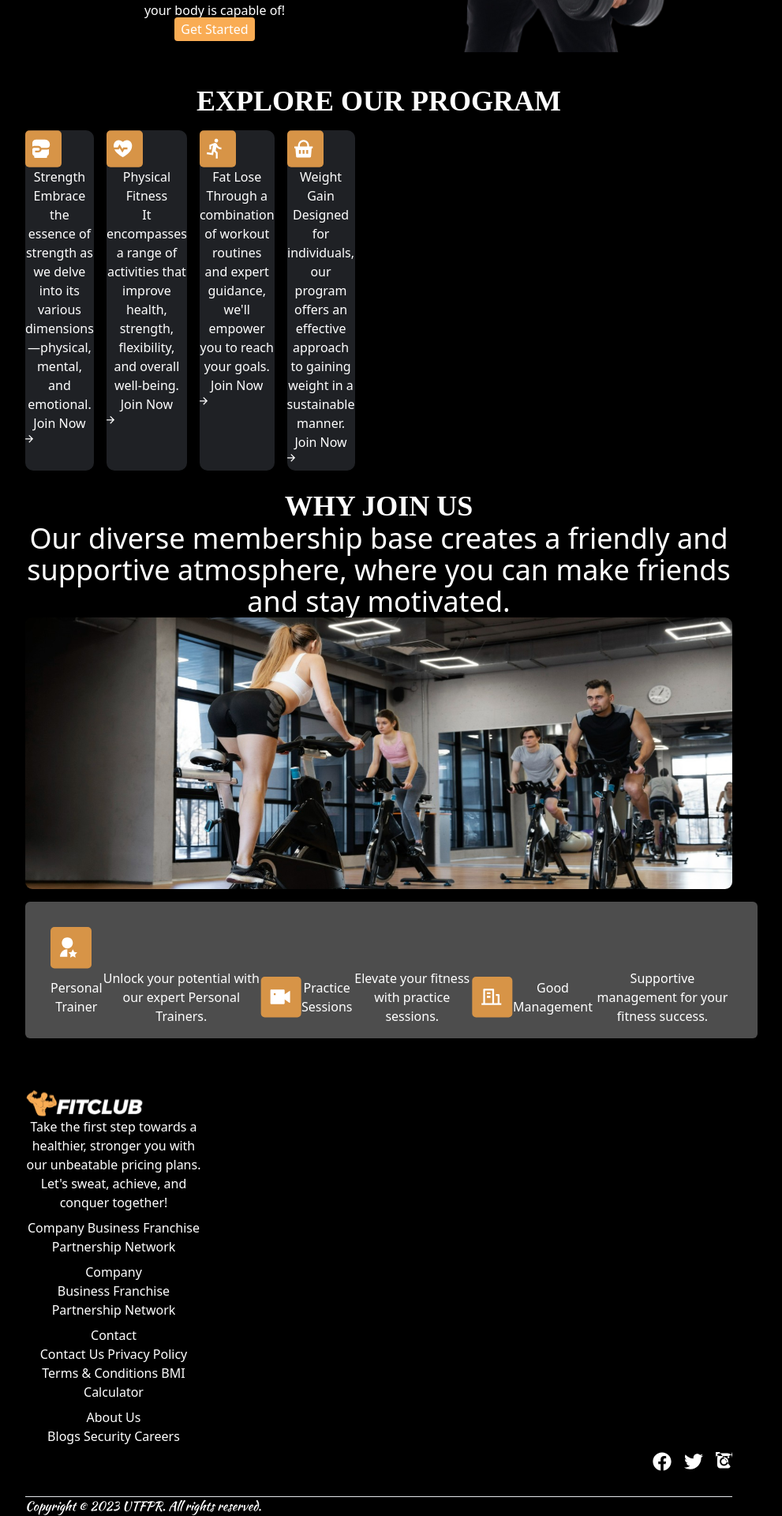
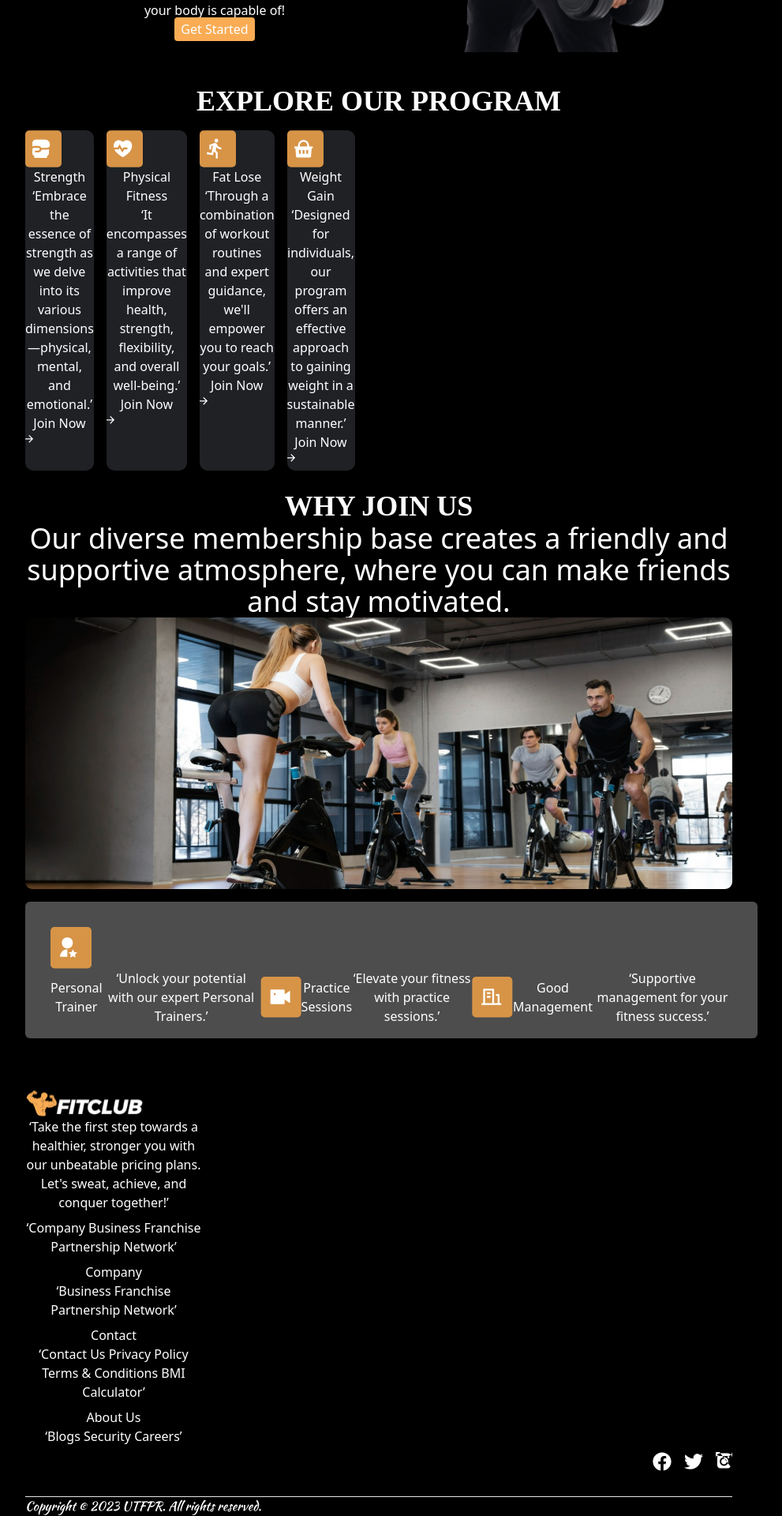
Before and after one commit to bruno654/prova1, a Next.js app: page / in a window 1280 px wide. Shown: the part 592-2512 px from the top of the page at 79% size, without its empty margins (160-1151 px from the left). Built offline with nearby package versions, Linux system fonts and the light colour scheme.

Commit message:
fix: ultimo

```diff
--- a/app/components/Banner.tsx
+++ b/app/components/Banner.tsx
@@ -34,7 +34,7 @@ export default function Banner() {
             color: '#FFF',
           }}
         >
-          <span>&apos;MAKE YOUR BODY SHAPE&apos;</span>
+          <span>&lsquo;MAKE YOUR BODY SHAPE&rsquo;</span>
         </h3>
         <div
           style={{
@@ -45,7 +45,7 @@ export default function Banner() {
             alignItems: 'flex-start',
           }}
         >
-          Unleash your potential and embark on a journey towards a stronger, fitter, and more confident you. Sign up for &apos;Make Your Body Shape&apos; now and witness the incredible transformation your body is capable of!
+          Unleash your potential and embark on a journey towards a stronger, fitter, and more confident you. Sign up for &lsquo;Make Your Body Shape&rsquo; now and witness the incredible transformation your body is capable of!
         </div>
         <a
           className="text-white bg-[#F9AC54] px-2 py-[4px] rounded hover:bg-blue hover:text-white"
--- a/app/components/Courses.tsx
+++ b/app/components/Courses.tsx
@@ -21,7 +21,7 @@ export default function Courses() {
 
             <div className="text-white text-center">
               <h3>Strength</h3>
-              <p>Embrace the essence of strength as we delve into its various dimensions—physical, mental, and emotional.</p>
+              <p>&lsquo;Embrace the essence of strength as we delve into its various dimensions—physical, mental, and emotional.&rsquo;</p>
               <h4>Join Now <Image src="/img/Icon.svg" alt="Descrição da Imagem" width={16} height={16} /></h4>
             </div>
           </a>
@@ -32,7 +32,7 @@ export default function Courses() {
 
             <div className="text-white text-center">
               <h3>Physical Fitness</h3>
-              <p>It encompasses a range of activities that improve health, strength, flexibility, and overall well-being.</p>
+              <p>&lsquo;It encompasses a range of activities that improve health, strength, flexibility, and overall well-being.&rsquo;</p>
               <h4>Join Now <Image src="/img/Icon.svg" alt="Descrição da Imagem" width={16} height={16} /></h4>
             </div>
           </a>
@@ -43,7 +43,7 @@ export default function Courses() {
 
             <div className="text-white text-center">
               <h3>Fat Lose</h3>
-              <p>Through a combination of workout routines and expert guidance, we'll empower you to reach your goals.</p>
+              <p>&lsquo;Through a combination of workout routines and expert guidance, we'll empower you to reach your goals.&rsquo;</p>
               <h4>Join Now <Image src="/img/Icon.svg" alt="Descrição da Imagem" width={16} height={16} /></h4>
             </div>
           </a>
@@ -54,7 +54,7 @@ export default function Courses() {
 
             <div className="text-white text-center">
               <h3>Weight Gain</h3>
-              <p>Designed for individuals, our program offers an effective approach to gaining weight in a sustainable manner.</p>
+              <p>&lsquo;Designed for individuals, our program offers an effective approach to gaining weight in a sustainable manner.&rsquo;</p>
               <h4>Join Now <Image src="/img/Icon.svg" alt="Descrição da Imagem" width={16} height={16} /></h4>
             </div>
           </a>
@@ -76,15 +76,15 @@ export default function Courses() {
 
           <div className="text-white text-center" style={{ display: 'flex', flexDirection: 'row', alignItems: 'center' }}>
             <h3>Personal Trainer</h3>
-            <p>Unlock your potential with our expert Personal Trainers.</p>
+            <p>&lsquo;Unlock your potential with our expert Personal Trainers.&rsquo;</p>
             <Image src="/img/span.h2d-f2d1818.svg" alt="Descrição da Imagem" width={52} height={52} />
 
             <h3>Practice Sessions</h3>
-            <p>Elevate your fitness with practice sessions.</p>
+            <p>&lsquo;Elevate your fitness with practice sessions.&rsquo;</p>
             <Image src="/img/span.h2d-1af18d67.svg" alt="Descrição da Imagem" width={52} height={52} />
 
             <h3>Good Management</h3>
-            <p>Supportive management for your fitness success.</p>
+            <p>&lsquo;Supportive management for your fitness success.&rsquo;</p>
           </div>
         </a>
       </div>
--- a/app/components/Footer.tsx
+++ b/app/components/Footer.tsx
@@ -14,14 +14,14 @@ export default function Footer() {
       <div className="bg-black rounded-md pb-2" style={{ width: '224px', alignSelf: 'stretch', borderRadius: '10px' }}>
         <a href="/curso_html.html">
           <div className="text-white text-center">
-            <p>Take the first step towards a healthier, stronger you with our unbeatable pricing plans. Let's sweat, achieve, and conquer together!</p>
+            <p>&lsquo;Take the first step towards a healthier, stronger you with our unbeatable pricing plans. Let's sweat, achieve, and conquer together!&rsquo;</p>
           </div>
         </a>
       </div>
       <div className="bg-black rounded-md pb-2" style={{ width: '224px', alignSelf: 'stretch', borderRadius: '10px' }}>
         <a href="/curso_html.html">
           <div className="text-white text-center">
-            <p>Company Business Franchise Partnership Network</p>
+            <p>&lsquo;Company Business Franchise Partnership Network&rsquo;</p>
           </div>
         </a>
       </div>
@@ -29,7 +29,7 @@ export default function Footer() {
         <a href="/curso_html.html">
           <div className="text-white text-center">
             <h1>Company</h1>
-            <p>Business Franchise Partnership Network</p>
+            <p>&lsquo;Business Franchise Partnership Network&rsquo;</p>
           </div>
         </a>
       </div>
@@ -37,7 +37,7 @@ export default function Footer() {
         <a href="/curso_html.html">
           <div className="text-white text-center">
             <h1>Contact</h1>
-            <p>Contact Us Privacy Policy Terms & Conditions BMI Calculator</p>
+            <p>&lsquo;Contact Us Privacy Policy Terms & Conditions BMI Calculator&rsquo;</p>
           </div>
         </a>
       </div>
@@ -45,7 +45,7 @@ export default function Footer() {
         <a href="/curso_html.html">
           <div className="text-white text-center">
             <h1>About Us</h1>
-            <p>Blogs Security Careers</p>
+            <p>&lsquo;Blogs Security Careers&rsquo;</p>
           </div>
         </a>
       </div>
```
